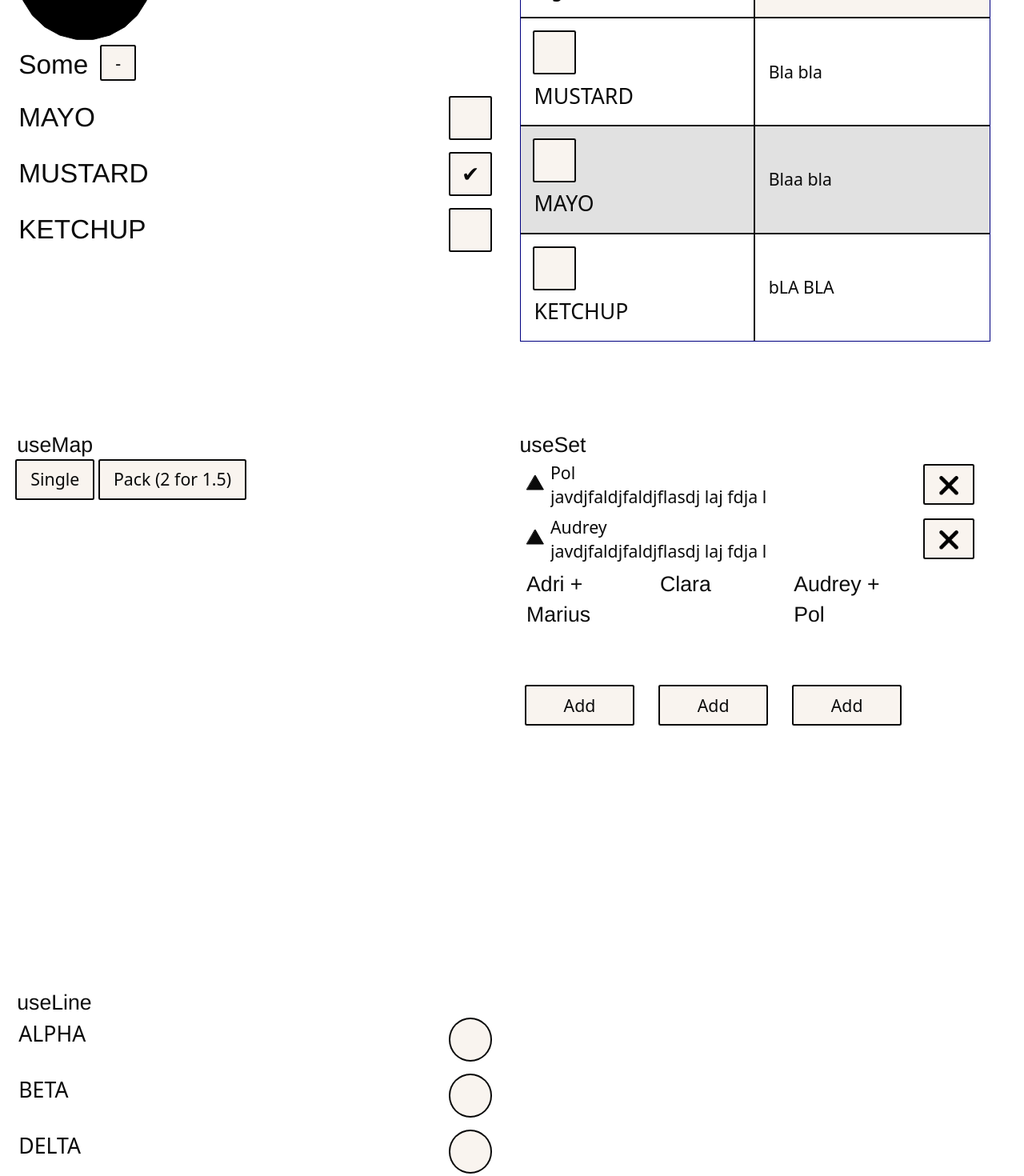
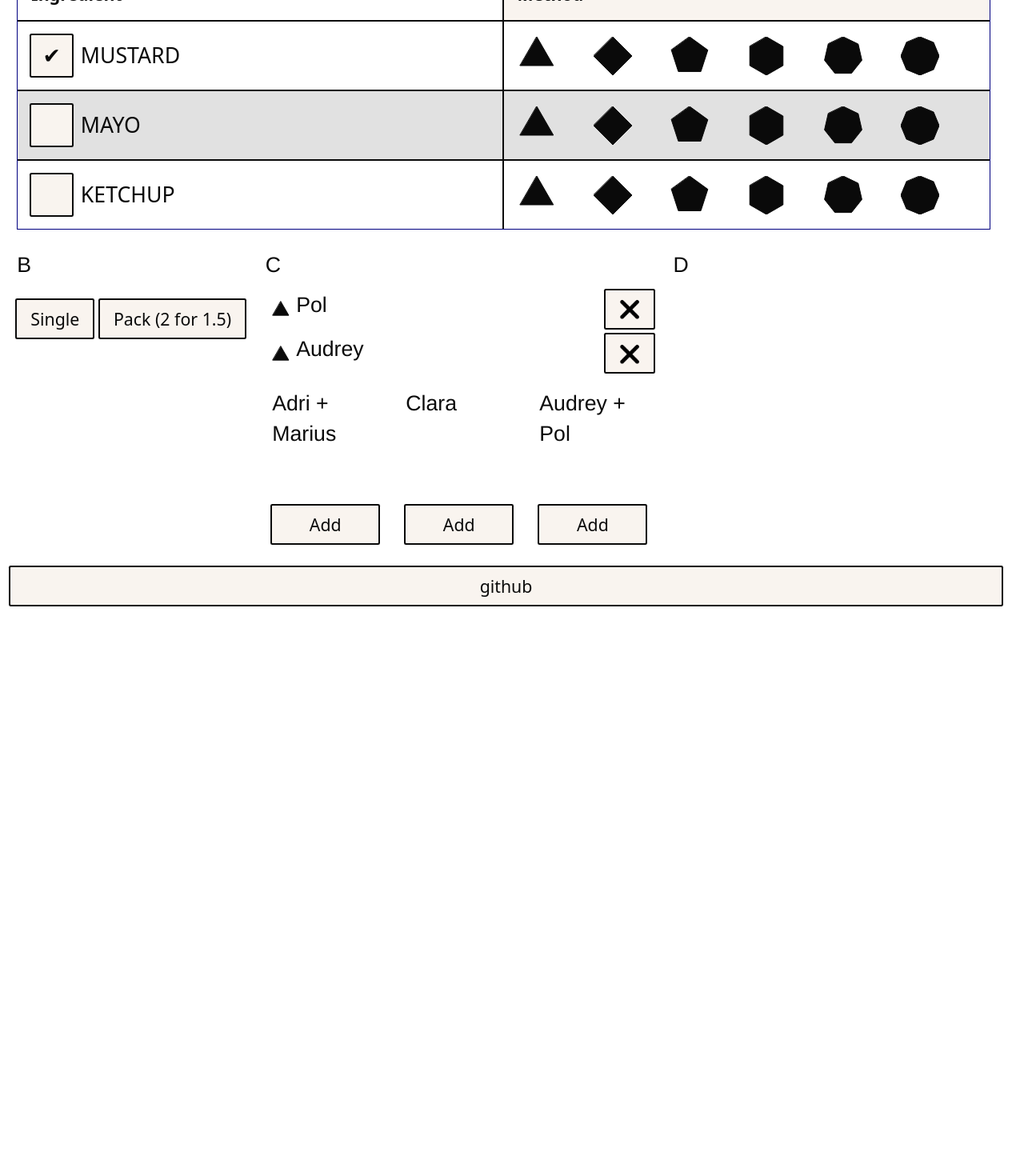
Before and after one commit to polmoneys/top, a React (Vite) app: page / in a window 1280 px wide. Shown: the part 260-1730 px from the top of the page at 80% size. After the commit the page ends 1029 px from the top, so only its background shows below. Built offline with nearby package versions, Linux system fonts and the light colour scheme.

Commit message:
Chores - Improves demo

```diff
--- a/src/demo/App.tsx
+++ b/src/demo/App.tsx
@@ -34,14 +34,14 @@ function App() {
       ketchup: false,
     })
 
-  const [badges, dispatch] = useLine<keyof Badges>()
+  const [badges, dispatch] = useLine<keyof Badges>('some')
 
   useEffect(() => {
     if (all) {
       dispatch('allIngredients')
     }
     if (mixed) {
-      dispatch(null)
+      dispatch('some')
     }
     if (!all && !mixed) {
       dispatch('none')
@@ -60,93 +60,33 @@ function App() {
   return (
     <Group
       as="main"
-      variant="grid"
-      gridTemplateColumns="1fr"
+      variant="flex"
+      flexDirection="column"
+      gap="var(--gap-2)"
       className="padding-xy"
     >
       <Font.Poppins as="h1">Title</Font.Poppins>
       <Font>SubTitle longer and longer and longer</Font>
 
-      <Group
-        as="section"
-        variant="grid"
-        className="intrinsic-grid md equal"
-        gap="var(--gap-3)"
-      >
-        <Card title="UseLeader">
-          <Shape.Circle fill="var(--salmon)" size={170} />
-          <Group.Col as="fieldset" gap="var(--gap-1)">
+      <Group as="section" flexWrap="wrap" size="550px" gap="var(--gap-1)">
+        <Card title="A">
           <Group.Row as="div" gap="var(--gap-3)">
-              <Group as="label" variant="grid" htmlFor="all">
+            <Group as="label" variant="grid" htmlFor="leader-checkbox">
               <Font as="span">{all ? 'All' : mixed ? 'Some' : 'None'}</Font>
             </Group>
             <input
               type="checkbox"
-                id="all"
+              id="leader-checkbox"
               onChange={() => onLeadChange()}
               {...(mixed && { className: 'indeterminate' })}
               {...(!mixed && !all && { className: 'none' })}
             />
           </Group.Row>
-            <Group
-              as="label"
-              variant="grid"
-              gridTemplateColumns="1fr calc(var(--hit-area-width) / 3)"
-              htmlFor="mayo"
-              alignItems="center"
-            >
-              <Font as="span"> MAYO</Font>
-              <input
-                type="checkbox"
-                name="mayo"
-                checked={output['mayo']}
-                onChange={event => onFollowerChange(event)}
-              />
-            </Group>
-            <Group
-              as="label"
-              variant="grid"
-              gridTemplateColumns="1fr calc(var(--hit-area-width) / 3)"
-              htmlFor="mustard"
-              alignItems="center"
-            >
-              <Font as="span"> MUSTARD</Font>
-              <input
-                type="checkbox"
-                name="mustard"
-                checked={output['mustard']}
-                onChange={event => onFollowerChange(event)}
-              />
-            </Group>
-            <Group
-              as="label"
-              variant="grid"
-              gridTemplateColumns="1fr calc(var(--hit-area-width) / 3)"
-              htmlFor="ketchup"
-              alignItems="center"
-            >
-              <Font as="span"> KETCHUP</Font>
-              <input
-                type="checkbox"
-                name="ketchup"
-                onChange={event => onFollowerChange(event)}
-                checked={output['ketchup']}
-              />
-            </Group>
-          </Group.Col>
-        </Card>
-
-        <Card title="use">
-          <Group.Row as="div" gap="var(--gap-3)">
-            <Group as="label" variant="grid" htmlFor="all-2">
-              <Font as="span">{all ? 'All' : mixed ? 'Some' : 'None'}</Font>
-            </Group>
-            <input type="checkbox" id="all-2" onChange={() => onLeadChange()} />
-          </Group.Row>
 
           <div className="overflow x">
             <Group.Table>
-              <Group.TableCaption>Sauces for meals </Group.TableCaption>
+              {/* <Group.TableCaption>Sauces for meals </Group.TableCaption> */}
+
               <Group.TableHead>
                 <Group.TableRow>
                   <Group.TableHeadCell scope="col">
@@ -158,21 +98,47 @@ function App() {
               <Group.TableBody>
                 <Group.TableRow>
                   <Group.TableCell scope="row">
-                    <Group as="label" variant="grid" htmlFor="mustard">
+                    <Group
+                      as="label"
+                      variant="grid"
+                      htmlFor="mustard"
+                      gridTemplateColumns="calc(var(--hit-area-width) / 3) 1fr"
+                      alignItems="center"
+                    >
                       <input
                         type="checkbox"
                         name="mustard"
                         onChange={event => onFollowerChange(event)}
-                        checked={output['mayo']}
+                        checked={output['mustard']}
                       />
                       MUSTARD
                     </Group>
                   </Group.TableCell>
-                  <Group.TableCell>Bla bla</Group.TableCell>
+                  <Group.TableCell>
+                    <Group
+                      variant="grid"
+                      as="div"
+                      gridTemplateColumns="repeat(6,1fr)"
+                      className="overflow x"
+                    >
+                      <Shape sides={3} size={48} />
+                      <Shape sides={4} size={48} />
+                      <Shape sides={5} size={48} />
+                      <Shape sides={6} size={48} />
+                      <Shape sides={7} size={48} />
+                      <Shape sides={8} size={48} />
+                    </Group>
+                  </Group.TableCell>
                 </Group.TableRow>
                 <Group.TableRow>
                   <Group.TableCell scope="row">
-                    <Group as="label" variant="grid" htmlFor="mayo">
+                    <Group
+                      as="label"
+                      variant="grid"
+                      htmlFor="mayo"
+                      gridTemplateColumns="calc(var(--hit-area-width) / 3) 1fr"
+                      alignItems="center"
+                    >
                       <input
                         type="checkbox"
                         name="mayo"
@@ -182,11 +148,31 @@ function App() {
                       MAYO
                     </Group>
                   </Group.TableCell>
-                  <Group.TableCell>Blaa bla</Group.TableCell>
+                  <Group.TableCell>
+                    <Group
+                      variant="grid"
+                      as="div"
+                      gridTemplateColumns="repeat(6,1fr)"
+                      className="overflow x"
+                    >
+                      <Shape sides={3} size={48} />
+                      <Shape sides={4} size={48} />
+                      <Shape sides={5} size={48} />
+                      <Shape sides={6} size={48} />
+                      <Shape sides={7} size={48} />
+                      <Shape sides={8} size={48} />
+                    </Group>
+                  </Group.TableCell>
                 </Group.TableRow>
                 <Group.TableRow>
                   <Group.TableCell scope="row">
-                    <Group as="label" variant="grid" htmlFor="ketchup">
+                    <Group
+                      as="label"
+                      variant="grid"
+                      htmlFor="ketchup"
+                      gridTemplateColumns="calc(var(--hit-area-width) / 3) 1fr"
+                      alignItems="center"
+                    >
                       <input
                         type="checkbox"
                         name="ketchup"
@@ -196,14 +182,28 @@ function App() {
                       KETCHUP
                     </Group>
                   </Group.TableCell>
-                  <Group.TableCell>bLA BLA</Group.TableCell>
+                  <Group.TableCell>
+                    <Group
+                      variant="grid"
+                      as="div"
+                      gridTemplateColumns="repeat(6,1fr)"
+                      className="overflow x"
+                    >
+                      <Shape sides={3} size={48} />
+                      <Shape sides={4} size={48} />
+                      <Shape sides={5} size={48} />
+                      <Shape sides={6} size={48} />
+                      <Shape sides={7} size={48} />
+                      <Shape sides={8} size={48} />
+                    </Group>
+                  </Group.TableCell>
                 </Group.TableRow>
               </Group.TableBody>
             </Group.Table>
           </div>
         </Card>
 
-        <Card title="useMap">
+        <Card title="B">
           <Group.Row as="ul" flexWrap="wrap" gap="var(--gap-1)">
             <Collection<Selection>
               items={Array.from(
@@ -253,7 +253,7 @@ function App() {
           </Group.Row>
         </Card>
 
-        <Card title="useSet">
+        <Card title="C">
           <Group.Col as="ul">
             <Collection<string>
               items={Array.from(state.values() as IterableIterator<string>)}
@@ -261,16 +261,15 @@ function App() {
                 return (
                   <Collection.Item
                     key={item.toLocaleLowerCase()}
-                    endWidth="calc(var(--start) * 3)"
+                    endWidth="calc(var(--start) * 1.5)"
                     end={
                       <Button onClick={() => toggleEntry(item)}>
                         <Emoji name="close" />
                       </Button>
                     }
-                    start={<Shape.Triangle size={24} />}
-                    description="javdjfaldjfaldjflasdj laj fdja l"
+                    start={<Shape.Triangle size={24} viewBox="0 -3 24 25" />}
                   >
-                    {item}
+                    <Font> {item}</Font>
                   </Collection.Item>
                 )
               }}
@@ -295,115 +294,20 @@ function App() {
             </Card.Mini>
           </Group.Row>
         </Card>
-        <Card title="useLine">
-          <Group.Col as="fieldset" gap="var(--gap-1)">
-            <Group
-              as="label"
-              variant="grid"
-              gridTemplateColumns="1fr calc(var(--hit-area-width) / 3)"
-              htmlFor="alpha"
-            >
-              ALPHA
-              <input
-                type="radio"
-                name="alpha"
-                onChange={event =>
-                  console.log({ isAlpha: event.target.checked })
-                }
-              />
-            </Group>
-
-            <Group
-              as="label"
-              variant="grid"
-              gridTemplateColumns="1fr calc(var(--hit-area-width) / 3)"
-              htmlFor="beta"
-            >
-              BETA
-              <input
-                type="radio"
-                name="beta"
-                onChange={event =>
-                  console.log({ isBeta: event.target.checked })
-                }
-              />
-            </Group>
-            <Group
-              as="label"
-              variant="grid"
-              gridTemplateColumns="1fr calc(var(--hit-area-width) / 3)"
-              htmlFor="delta"
-            >
-              DELTA
-              <input
-                type="radio"
-                name="delta"
-                onChange={event =>
-                  console.log({ isDelta: event.target.checked })
-                }
-              />
-            </Group>
-            <input type="text" placeholder="type sososo" />
-          </Group.Col>
-
+        <Card title="D">
           {badges === 'allIngredients' && (
             <Font.Poppins size="lg">EXCELENT CHOICE</Font.Poppins>
           )}
           {badges === 'none' && (
             <Font.Poppins size="lg">BORING... </Font.Poppins>
           )}
+          {badges === 'some' && (
+            <Font.Poppins size="lg">Select ingredients on A </Font.Poppins>
+          )}
         </Card>
       </Group>
 
       <Button onClick={() => openBrowser()}>github</Button>
-
-      <Group.ArtDirection as="div">
-        <Group.ArtDirectionItem as="div" span={6}>
-          <Shape size={200} />
-        </Group.ArtDirectionItem>
-        <Group.ArtDirectionItem as="div" span={6}>
-          <Shape size={200} />
-        </Group.ArtDirectionItem>
-        <Group.ArtDirectionItem as="div">
-          <Shape size={200} />
-        </Group.ArtDirectionItem>
-        <Group.ArtDirectionItem as="div">
-          <Shape size={200} />
-        </Group.ArtDirectionItem>
-        <Group.ArtDirectionItem as="div">
-          <Shape size={200} />
-        </Group.ArtDirectionItem>
-        <Group.ArtDirectionItem as="div" span={3}>
-          <Shape size={200} />
-        </Group.ArtDirectionItem>
-        <Group.ArtDirectionItem as="div" span={3}>
-          <Shape size={200} />
-        </Group.ArtDirectionItem>
-        <Group.ArtDirectionItem as="div" span={3}>
-          <Shape size={200} />
-        </Group.ArtDirectionItem>
-        <Group.ArtDirectionItem as="div" span={3}>
-          <Shape size={200} />
-        </Group.ArtDirectionItem>
-        <Group.ArtDirectionItem as="div" span={2}>
-          <Shape size={120} />
-        </Group.ArtDirectionItem>
-        <Group.ArtDirectionItem as="div" span={2}>
-          <Shape size={120} />
-        </Group.ArtDirectionItem>
-        <Group.ArtDirectionItem as="div" span={2}>
-          <Shape size={120} />
-        </Group.ArtDirectionItem>
-        <Group.ArtDirectionItem as="div" span={2}>
-          <Shape size={120} />
-        </Group.ArtDirectionItem>
-        <Group.ArtDirectionItem as="div" span={2}>
-          <Shape size={120} />
-        </Group.ArtDirectionItem>
-        <Group.ArtDirectionItem as="div" span={2}>
-          <Shape size={120} />
-        </Group.ArtDirectionItem>
-      </Group.ArtDirection>
     </Group>
   )
 }
--- a/src/demo/Card.tsx
+++ b/src/demo/Card.tsx
@@ -1,5 +1,6 @@
 import { ReactNode } from 'react'
 import Font from '../components/Font'
+import Group from '../components/Group'
 
 interface Props {
   title: string
@@ -9,10 +10,15 @@ interface Props {
 const Card = (props: Props) => {
   const { children, title } = props
   return (
-    <article className="card">
+    <Group
+      as="article"
+      flexDirection="column"
+      gap="var(--gap-2)"
+      className="card"
+    >
       <Font>{title}</Font>
       {children}
-    </article>
+    </Group>
   )
 }
 
@@ -20,10 +26,10 @@ Card.Mini = (props: Props) => {
   const { children, title } = props
 
   return (
-    <div className="mini-card">
+    <li className="mini-card">
       <Font>{title}</Font>
       {children}
-    </div>
+    </li>
   )
 }
 export default Card
--- a/src/demo/Emoji.tsx
+++ b/src/demo/Emoji.tsx
@@ -32,14 +32,7 @@ interface Props {
 function Emoji(props: Props) {
   const { name } = props
 
-  return (
-    <span
-      aria-label={name}
-      // className={clsx(styles.emoji, active && styles.active)}
-    >
-      {emojis[name]}
-    </span>
-  )
+  return <span aria-label={name}>{emojis[name]}</span>
 }
 
 export default Emoji
--- a/src/demo/Interfaces.ts
+++ b/src/demo/Interfaces.ts
@@ -11,4 +11,5 @@ export interface Selection {
 export interface Badges {
   allIngredients: string
   none: string
+  some: string
 }
--- a/src/demo/Shape.tsx
+++ b/src/demo/Shape.tsx
@@ -1,7 +1,7 @@
 import { useMemo, memo, ComponentProps } from 'react'
 import { has } from '../components/utils'
 
-export interface ShapeProps extends ComponentProps<'div'> {
+export interface ShapeProps extends ComponentProps<'svg'> {
   sides?: number
   size?: number
   fill?: string
@@ -19,6 +19,7 @@ const Shape = (props: ShapeProps): JSX.Element => {
     className,
     stroke = 'currentColor',
     strokeWidth,
+    viewBox,
   } = props
 
   const shapePathD = useMemo(() => {
@@ -27,11 +28,11 @@ const Shape = (props: ShapeProps): JSX.Element => {
     return polygon(center, center, clamped, center)
   }, [sides, size])
 
-  const viewbox = `0 0 ${size} ${size}`
+  const box = has(viewBox) ? viewBox : `0 0 ${size} ${size}`
   return (
     <svg
       aria-hidden="true"
-      viewBox={viewbox}
+      viewBox={box}
       width={size}
       height={size}
       fill={fill}
--- a/src/demo/index.css
+++ b/src/demo/index.css
@@ -34,7 +34,6 @@ input[type='checkbox'].indeterminate:after {
 /* END PORT TO ../INDEX.CSS */
 
 .card {
-  aspect-ratio: 9/10;
   background-color: var(--brown);
   padding: var(--gap-1);
 }
```
Also changed, not shown: src/demo/InputText.tsx (added, +11 -0 lines), src/demo/Radio.tsx (added, +51 -0 lines). Lines whose indentation alone changed are shown as unchanged.
